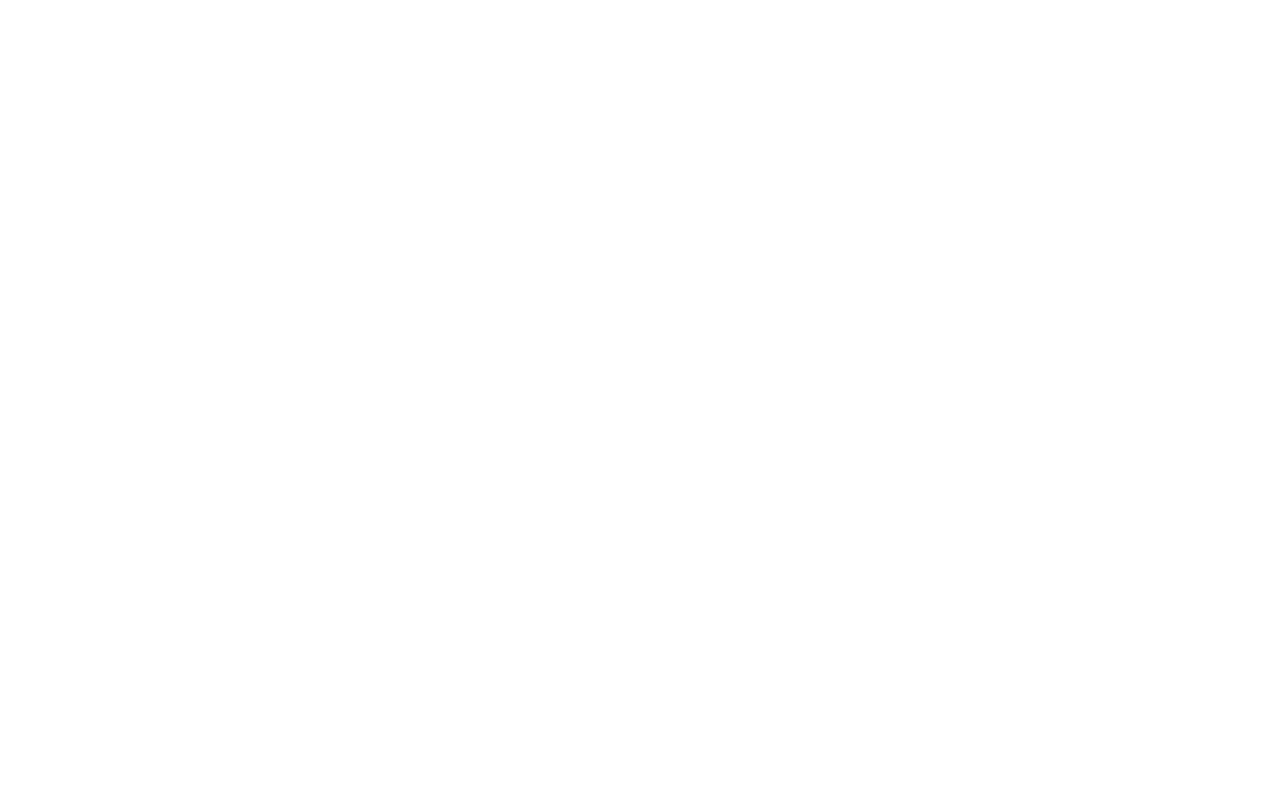
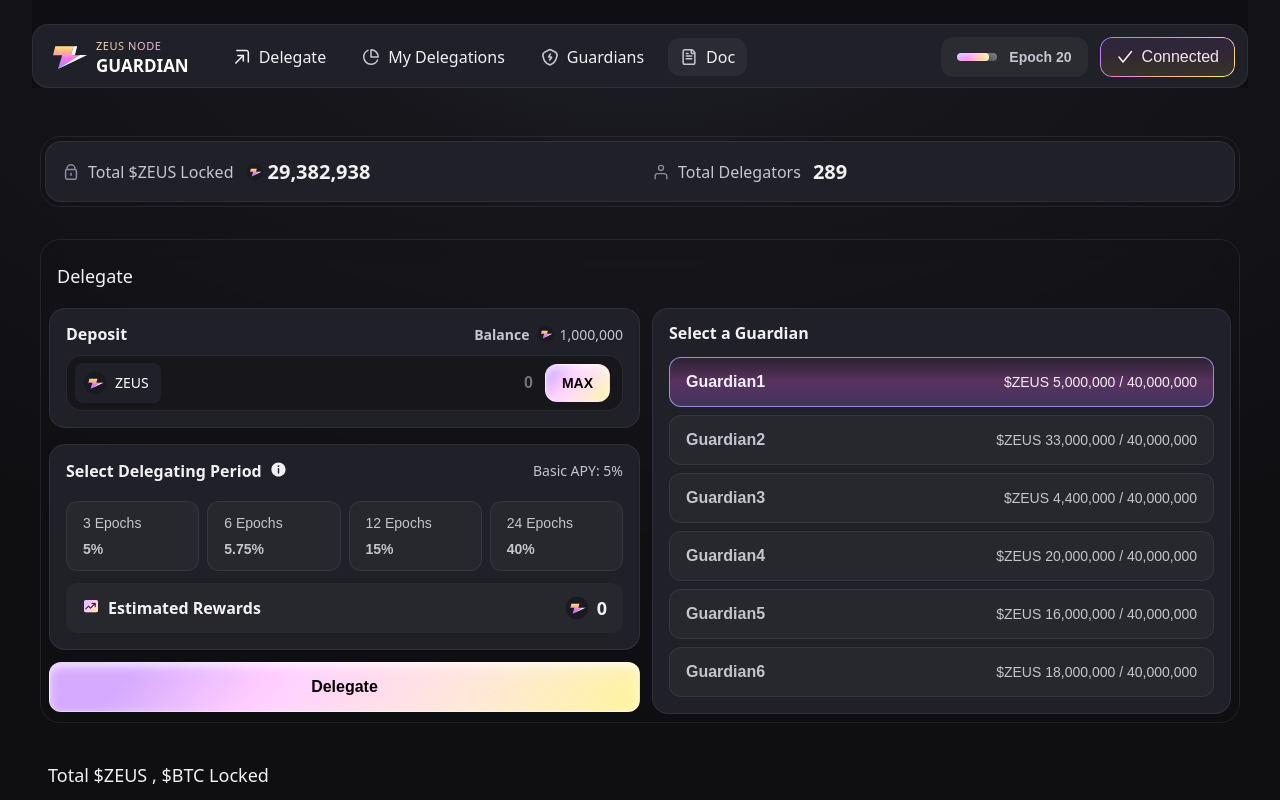
Before and after one commit to eddie8119/zeus-network, a React (Create React App) app: page /doc in a window 1280 px wide. Before the commit this address had no page. Shown: the top 800 px of the page. Built offline with nearby package versions, Linux system fonts and the light colour scheme; a web font is replaced by a local one.

Commit message:
feat: 增加假路由

```diff
--- a/src/App.tsx
+++ b/src/App.tsx
@@ -1,4 +1,4 @@
-import { BrowserRouter as Router, Routes, Route } from 'react-router-dom';
+import { Route, BrowserRouter as Router, Routes } from 'react-router-dom';
 import Home from './pages/Home';
 
 function App() {
@@ -7,6 +7,9 @@
       <Routes>
         <Route path="/" element={<Home />} />
         <Route path="/delegate" element={<Home />} />
+        <Route path="/delegations" element={<Home />} />
+        <Route path="/guardians" element={<Home />} />
+        <Route path="/doc" element={<Home />} />
       </Routes>
     </Router>
   );
--- a/src/components/header/EpochButton.tsx
+++ b/src/components/header/EpochButton.tsx
@@ -1,4 +1,4 @@
-import React, { useState, useRef, useEffect } from 'react';
+import React, { useEffect, useRef, useState } from 'react';
 import ProgressBar from './../common/ProgressBar';
 import EpochPopup from './EpochPopup';
 
```
